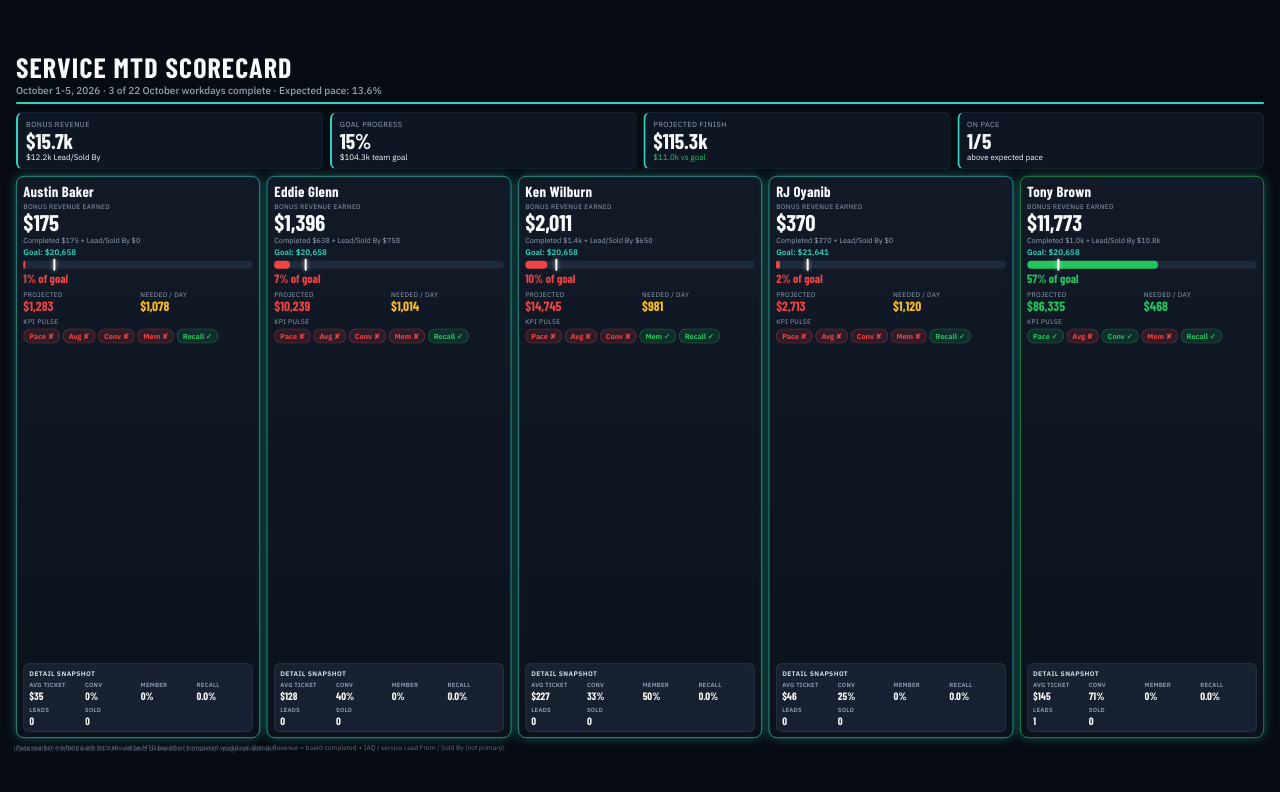
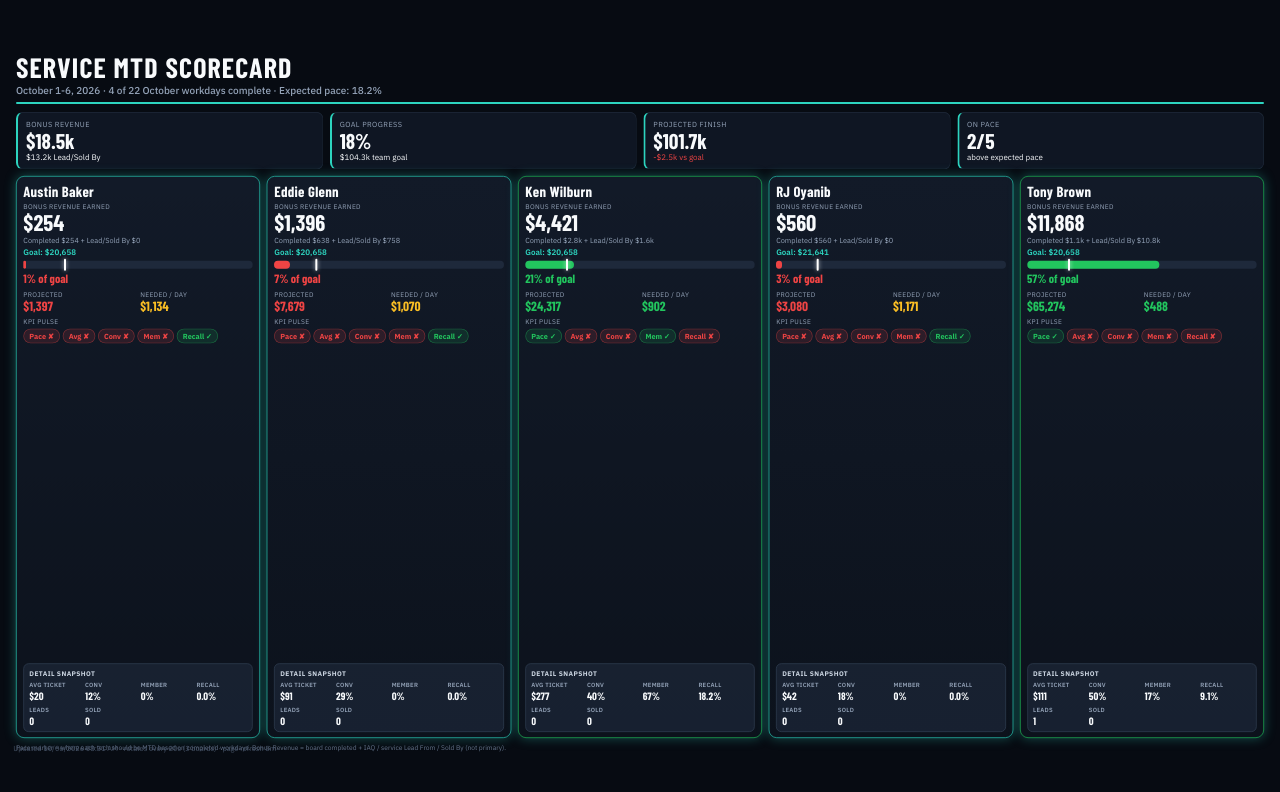
Before and after one commit to ceilingxfan/integrity-ac-scorecard, a plain HTML site: page index.html in a window 1280 px wide. Drawn offline with nearby package versions, Linux system fonts and the light colour scheme.

Commit message:
Update technician scorecard TV board

```diff
--- a/index.html
+++ b/index.html
@@ -289,33 +289,33 @@
       <header class="hdr">
         <h1>SERVICE MTD SCORECARD</h1>
         <p class="sub">
-          October 1-5, 2026 · 3 of 22 October workdays complete ·
-          Expected pace: 13.6%
+          October 1-6, 2026 · 4 of 22 October workdays complete ·
+          Expected pace: 18.2%
         </p>
         <div class="rule" style="background:#2dd4bf"></div>
       </header>
       <div class="summary">
             <div class="sum-card" style="border-left:3px solid #2dd4bf">
               <div class="sum-title">Bonus Revenue</div>
-              <div class="sum-val">$15.7k</div>
-              <div class="sum-sub" style="color:#f8fafc">$12.2k Lead/Sold By</div>
+              <div class="sum-val">$18.5k</div>
+              <div class="sum-sub" style="color:#f8fafc">$13.2k Lead/Sold By</div>
             </div>
 
             <div class="sum-card" style="border-left:3px solid #2dd4bf">
               <div class="sum-title">Goal Progress</div>
-              <div class="sum-val">15%</div>
+              <div class="sum-val">18%</div>
               <div class="sum-sub" style="color:#f8fafc">$104.3k team goal</div>
             </div>
 
             <div class="sum-card" style="border-left:3px solid #2dd4bf">
               <div class="sum-title">Projected Finish</div>
-              <div class="sum-val">$115.3k</div>
-              <div class="sum-sub" style="color:#22c55e">$11.0k vs goal</div>
+              <div class="sum-val">$101.7k</div>
+              <div class="sum-sub" style="color:#ef4444">-$2.5k vs goal</div>
             </div>
 
             <div class="sum-card" style="border-left:3px solid #2dd4bf">
               <div class="sum-title">On Pace</div>
-              <div class="sum-val">1/5</div>
+              <div class="sum-val">2/5</div>
               <div class="sum-sub" style="color:#f8fafc">above expected pace</div>
             </div>
             </div>
@@ -323,14 +323,14 @@
     <article class="tech-card" style="border-color:#2dd4bf;box-shadow:0 0 18px rgba(45, 212, 191, 0.35)">
       <h2 class="tech-name">Austin Baker</h2>
       <div class="rev-label">Bonus Revenue Earned</div>
-      <div class="rev-big">$175</div>
-      <div class="rev-sub">Completed $175 + Lead/Sold By $0</div>
+      <div class="rev-big">$254</div>
+      <div class="rev-sub">Completed $254 + Lead/Sold By $0</div>
       <div class="goal-line" style="color:#2dd4bf">Goal: $20,658</div>
 
     <div class="bar-wrap">
       <div class="bar-track">
-        <div class="bar-fill" style="width:0.8%;background:#ef4444"></div>
-        <div class="pace-marker" style="left:13.6%" title="Expected pace"></div>
+        <div class="bar-fill" style="width:1.2%;background:#ef4444"></div>
+        <div class="pace-marker" style="left:18.2%" title="Expected pace"></div>
       </div>
       <div class="bar-pct" style="color:#ef4444">1% of goal</div>
     </div>
@@ -338,11 +338,11 @@
       <div class="proj-grid">
         <div>
           <div class="proj-label">Projected</div>
-          <div class="proj-val" style="color:#ef4444">$1,283</div>
+          <div class="proj-val" style="color:#ef4444">$1,397</div>
         </div>
         <div>
           <div class="proj-label">Needed / Day</div>
-          <div class="proj-val" style="color:#fbbf24">$1,078</div>
+          <div class="proj-val" style="color:#fbbf24">$1,134</div>
         </div>
       </div>
       <div class="kpi-label">KPI Pulse</div>
@@ -354,12 +354,12 @@
 
         <div class="metric-cell">
           <div class="metric-label">Avg ticket</div>
-          <div class="metric-val">$35</div>
+          <div class="metric-val">$20</div>
         </div>
 
         <div class="metric-cell">
           <div class="metric-label">Conv</div>
-          <div class="metric-val">0%</div>
+          <div class="metric-val">12%</div>
         </div>
 
         <div class="metric-cell">
@@ -398,7 +398,7 @@
     <div class="bar-wrap">
       <div class="bar-track">
         <div class="bar-fill" style="width:6.8%;background:#ef4444"></div>
-        <div class="pace-marker" style="left:13.6%" title="Expected pace"></div>
+        <div class="pace-marker" style="left:18.2%" title="Expected pace"></div>
       </div>
       <div class="bar-pct" style="color:#ef4444">7% of goal</div>
     </div>
@@ -406,11 +406,11 @@
       <div class="proj-grid">
         <div>
           <div class="proj-label">Projected</div>
-          <div class="proj-val" style="color:#ef4444">$10,239</div>
+          <div class="proj-val" style="color:#ef4444">$7,679</div>
         </div>
         <div>
           <div class="proj-label">Needed / Day</div>
-          <div class="proj-val" style="color:#fbbf24">$1,014</div>
+          <div class="proj-val" style="color:#fbbf24">$1,070</div>
         </div>
       </div>
       <div class="kpi-label">KPI Pulse</div>
@@ -422,12 +422,12 @@
 
         <div class="metric-cell">
           <div class="metric-label">Avg ticket</div>
-          <div class="metric-val">$128</div>
+          <div class="metric-val">$91</div>
         </div>
 
         <div class="metric-cell">
           <div class="metric-label">Conv</div>
-          <div class="metric-val">40%</div>
+          <div class="metric-val">29%</div>
         </div>
 
         <div class="metric-cell">
@@ -456,33 +456,33 @@
     </article>
 
 
-    <article class="tech-card" style="border-color:#2dd4bf;box-shadow:0 0 18px rgba(45, 212, 191, 0.35)">
+    <article class="tech-card" style="border-color:#22c55e;box-shadow:0 0 18px rgba(45, 212, 191, 0.35)">
       <h2 class="tech-name">Ken Wilburn</h2>
       <div class="rev-label">Bonus Revenue Earned</div>
-      <div class="rev-big">$2,011</div>
-      <div class="rev-sub">Completed $1.4k + Lead/Sold By $650</div>
+      <div class="rev-big">$4,421</div>
+      <div class="rev-sub">Completed $2.8k + Lead/Sold By $1.6k</div>
       <div class="goal-line" style="color:#2dd4bf">Goal: $20,658</div>
 
     <div class="bar-wrap">
       <div class="bar-track">
-        <div class="bar-fill" style="width:9.7%;background:#ef4444"></div>
-        <div class="pace-marker" style="left:13.6%" title="Expected pace"></div>
+        <div class="bar-fill" style="width:21.4%;background:#22c55e"></div>
+        <div class="pace-marker" style="left:18.2%" title="Expected pace"></div>
       </div>
-      <div class="bar-pct" style="color:#ef4444">10% of goal</div>
+      <div class="bar-pct" style="color:#22c55e">21% of goal</div>
     </div>
 
       <div class="proj-grid">
         <div>
           <div class="proj-label">Projected</div>
-          <div class="proj-val" style="color:#ef4444">$14,745</div>
+          <div class="proj-val" style="color:#22c55e">$24,317</div>
         </div>
         <div>
           <div class="proj-label">Needed / Day</div>
-          <div class="proj-val" style="color:#fbbf24">$981</div>
+          <div class="proj-val" style="color:#22c55e">$902</div>
         </div>
       </div>
       <div class="kpi-label">KPI Pulse</div>
-      <div class="pills"><span class="pill" style="background:#ef444422;color:#ef4444;border-color:#ef444466">Pace ✘</span><span class="pill" style="background:#ef444422;color:#ef4444;border-color:#ef444466">Avg ✘</span><span class="pill" style="background:#ef444422;color:#ef4444;border-color:#ef444466">Conv ✘</span><span class="pill" style="background:#22c55e22;color:#22c55e;border-color:#22c55e66">Mem ✓</span><span class="pill" style="background:#22c55e22;color:#22c55e;border-color:#22c55e66">Recall ✓</span></div>
+      <div class="pills"><span class="pill" style="background:#22c55e22;color:#22c55e;border-color:#22c55e66">Pace ✓</span><span class="pill" style="background:#ef444422;color:#ef4444;border-color:#ef444466">Avg ✘</span><span class="pill" style="background:#ef444422;color:#ef4444;border-color:#ef444466">Conv ✘</span><span class="pill" style="background:#22c55e22;color:#22c55e;border-color:#22c55e66">Mem ✓</span><span class="pill" style="background:#ef444422;color:#ef4444;border-color:#ef444466">Recall ✘</span></div>
 
       <div class="metric-strip">
         <div class="metric-strip-title">Detail Snapshot</div>
@@ -490,22 +490,22 @@
 
         <div class="metric-cell">
           <div class="metric-label">Avg ticket</div>
-          <div class="metric-val">$227</div>
+          <div class="metric-val">$277</div>
         </div>
 
         <div class="metric-cell">
           <div class="metric-label">Conv</div>
-          <div class="metric-val">33%</div>
+          <div class="metric-val">40%</div>
         </div>
 
         <div class="metric-cell">
           <div class="metric-label">Member</div>
-          <div class="metric-val">50%</div>
+          <div class="metric-val">67%</div>
         </div>
 
         <div class="metric-cell">
           <div class="metric-label">Recall</div>
-          <div class="metric-val">0.0%</div>
+          <div class="metric-val">18.2%</div>
         </div>
 
         <div class="metric-cell">
@@ -527,26 +527,26 @@
     <article class="tech-card" style="border-color:#2dd4bf;box-shadow:0 0 18px rgba(45, 212, 191, 0.35)">
       <h2 class="tech-name">RJ Oyanib</h2>
       <div class="rev-label">Bonus Revenue Earned</div>
-      <div class="rev-big">$370</div>
-      <div class="rev-sub">Completed $370 + Lead/Sold By $0</div>
+      <div class="rev-big">$560</div>
+      <div class="rev-sub">Completed $560 + Lead/Sold By $0</div>
       <div class="goal-line" style="color:#2dd4bf">Goal: $21,641</div>
 
     <div class="bar-wrap">
       <div class="bar-track">
-        <div class="bar-fill" style="width:1.7%;background:#ef4444"></div>
-        <div class="pace-marker" style="left:13.6%" title="Expected pace"></div>
+        <div class="bar-fill" style="width:2.6%;background:#ef4444"></div>
+        <div class="pace-marker" style="left:18.2%" title="Expected pace"></div>
       </div>
-      <div class="bar-pct" style="color:#ef4444">2% of goal</div>
+      <div class="bar-pct" style="color:#ef4444">3% of goal</div>
     </div>
 
       <div class="proj-grid">
         <div>
           <div class="proj-label">Projected</div>
-          <div class="proj-val" style="color:#ef4444">$2,713</div>
+          <div class="proj-val" style="color:#ef4444">$3,080</div>
         </div>
         <div>
           <div class="proj-label">Needed / Day</div>
-          <div class="proj-val" style="color:#fbbf24">$1,120</div>
+          <div class="proj-val" style="color:#fbbf24">$1,171</div>
         </div>
       </div>
       <div class="kpi-label">KPI Pulse</div>
@@ -558,12 +558,12 @@
 
         <div class="metric-cell">
           <div class="metric-label">Avg ticket</div>
-          <div class="metric-val">$46</div>
+          <div class="metric-val">$42</div>
         </div>
 
         <div class="metric-cell">
           <div class="metric-label">Conv</div>
-          <div class="metric-val">25%</div>
+          <div class="metric-val">18%</div>
         </div>
 
         <div class="metric-cell">
@@ -595,14 +595,14 @@
     <article class="tech-card" style="border-color:#22c55e;box-shadow:0 0 18px rgba(45, 212, 191, 0.35)">
       <h2 class="tech-name">Tony Brown</h2>
       <div class="rev-label">Bonus Revenue Earned</div>
-      <div class="rev-big">$11,773</div>
-      <div class="rev-sub">Completed $1.0k + Lead/Sold By $10.8k</div>
+      <div class="rev-big">$11,868</div>
+      <div class="rev-sub">Completed $1.1k + Lead/Sold By $10.8k</div>
       <div class="goal-line" style="color:#2dd4bf">Goal: $20,658</div>
 
     <div class="bar-wrap">
       <div class="bar-track">
-        <div class="bar-fill" style="width:57.0%;background:#22c55e"></div>
-        <div class="pace-marker" style="left:13.6%" title="Expected pace"></div>
+        <div class="bar-fill" style="width:57.5%;background:#22c55e"></div>
+        <div class="pace-marker" style="left:18.2%" title="Expected pace"></div>
       </div>
       <div class="bar-pct" style="color:#22c55e">57% of goal</div>
     </div>
@@ -610,15 +610,15 @@
       <div class="proj-grid">
         <div>
           <div class="proj-label">Projected</div>
-          <div class="proj-val" style="color:#22c55e">$86,335</div>
+          <div class="proj-val" style="color:#22c55e">$65,274</div>
         </div>
         <div>
           <div class="proj-label">Needed / Day</div>
-          <div class="proj-val" style="color:#22c55e">$468</div>
+          <div class="proj-val" style="color:#22c55e">$488</div>
         </div>
       </div>
       <div class="kpi-label">KPI Pulse</div>
-      <div class="pills"><span class="pill" style="background:#22c55e22;color:#22c55e;border-color:#22c55e66">Pace ✓</span><span class="pill" style="background:#ef444422;color:#ef4444;border-color:#ef444466">Avg ✘</span><span class="pill" style="background:#22c55e22;color:#22c55e;border-color:#22c55e66">Conv ✓</span><span class="pill" style="background:#ef444422;color:#ef4444;border-color:#ef444466">Mem ✘</span><span class="pill" style="background:#22c55e22;color:#22c55e;border-color:#22c55e66">Recall ✓</span></div>
+      <div class="pills"><span class="pill" style="background:#22c55e22;color:#22c55e;border-color:#22c55e66">Pace ✓</span><span class="pill" style="background:#ef444422;color:#ef4444;border-color:#ef444466">Avg ✘</span><span class="pill" style="background:#ef444422;color:#ef4444;border-color:#ef444466">Conv ✘</span><span class="pill" style="background:#ef444422;color:#ef4444;border-color:#ef444466">Mem ✘</span><span class="pill" style="background:#ef444422;color:#ef4444;border-color:#ef444466">Recall ✘</span></div>
 
       <div class="metric-strip">
         <div class="metric-strip-title">Detail Snapshot</div>
@@ -626,22 +626,22 @@
 
         <div class="metric-cell">
           <div class="metric-label">Avg ticket</div>
-          <div class="metric-val">$145</div>
+          <div class="metric-val">$111</div>
         </div>
 
         <div class="metric-cell">
           <div class="metric-label">Conv</div>
-          <div class="metric-val">71%</div>
+          <div class="metric-val">50%</div>
         </div>
 
         <div class="metric-cell">
           <div class="metric-label">Member</div>
-          <div class="metric-val">0%</div>
+          <div class="metric-val">17%</div>
         </div>
 
         <div class="metric-cell">
           <div class="metric-label">Recall</div>
-          <div class="metric-val">0.0%</div>
+          <div class="metric-val">9.1%</div>
         </div>
 
         <div class="metric-cell">
@@ -670,8 +670,8 @@
       <header class="hdr">
         <h1>MAINTENANCE MTD SCORECARD</h1>
         <p class="sub">
-          October 1-5, 2026 · 3 of 22 October workdays complete ·
-          Expected pace: 13.6%
+          October 1-6, 2026 · 4 of 22 October workdays complete ·
+          Expected pace: 18.2%
         </p>
         <div class="rule" style="background:#a78bfa"></div>
       </header>
@@ -690,8 +690,8 @@
 
             <div class="sum-card" style="border-left:3px solid #a78bfa">
               <div class="sum-title">Projected Finish</div>
-              <div class="sum-val">$31.4k</div>
-              <div class="sum-sub" style="color:#22c55e">$11.4k vs goal</div>
+              <div class="sum-val">$23.6k</div>
+              <div class="sum-sub" style="color:#22c55e">$3.6k vs goal</div>
             </div>
 
             <div class="sum-card" style="border-left:3px solid #a78bfa">
@@ -711,7 +711,7 @@
     <div class="bar-wrap">
       <div class="bar-track">
         <div class="bar-fill" style="width:41.1%;background:#22c55e"></div>
-        <div class="pace-marker" style="left:13.6%" title="Expected pace"></div>
+        <div class="pace-marker" style="left:18.2%" title="Expected pace"></div>
       </div>
       <div class="bar-pct" style="color:#22c55e">41% of goal</div>
     </div>
@@ -719,11 +719,11 @@
       <div class="proj-grid">
         <div>
           <div class="proj-label">Projected</div>
-          <div class="proj-val" style="color:#22c55e">$30,154</div>
+          <div class="proj-val" style="color:#22c55e">$22,616</div>
         </div>
         <div>
           <div class="proj-label">Needed / Day</div>
-          <div class="proj-val" style="color:#22c55e">$310</div>
+          <div class="proj-val" style="color:#22c55e">$327</div>
         </div>
       </div>
       <div class="kpi-label">KPI Pulse</div>
@@ -740,12 +740,12 @@
 
         <div class="metric-cell">
           <div class="metric-label">Projected revenue tier</div>
-          <div class="metric-val">$600</div>
+          <div class="metric-val">$400</div>
         </div>
 
         <div class="metric-cell">
           <div class="metric-label">Avg ticket</div>
-          <div class="metric-val">$60</div>
+          <div class="metric-val">$34</div>
         </div>
 
         </div>
@@ -764,7 +764,7 @@
     <div class="bar-wrap">
       <div class="bar-track">
         <div class="bar-fill" style="width:1.7%;background:#ef4444"></div>
-        <div class="pace-marker" style="left:13.6%" title="Expected pace"></div>
+        <div class="pace-marker" style="left:18.2%" title="Expected pace"></div>
       </div>
       <div class="bar-pct" style="color:#ef4444">2% of goal</div>
     </div>
@@ -772,11 +772,11 @@
       <div class="proj-grid">
         <div>
           <div class="proj-label">Projected</div>
-          <div class="proj-val" style="color:#ef4444">$1,276</div>
+          <div class="proj-val" style="color:#ef4444">$957</div>
         </div>
         <div>
           <div class="proj-label">Needed / Day</div>
-          <div class="proj-val" style="color:#fbbf24">$517</div>
+          <div class="proj-val" style="color:#fbbf24">$546</div>
         </div>
       </div>
       <div class="kpi-label">KPI Pulse</div>
@@ -798,7 +798,7 @@
 
         <div class="metric-cell">
           <div class="metric-label">Avg ticket</div>
-          <div class="metric-val">$29</div>
+          <div class="metric-val">$19</div>
         </div>
 
         </div>
@@ -817,8 +817,8 @@
       <header class="hdr">
         <h1>WARRANTY MTD SCORECARD</h1>
         <p class="sub">
-          October 1-5, 2026 · 3 of 22 October workdays complete ·
-          Expected pace: 13.6%
+          October 1-6, 2026 · 4 of 22 October workdays complete ·
+          Expected pace: 18.2%
         </p>
         <div class="rule" style="background:#fb923c"></div>
       </header>
@@ -858,7 +858,7 @@
     <div class="bar-wrap">
       <div class="bar-track">
         <div class="bar-fill" style="width:0.0%;background:#ef4444"></div>
-        <div class="pace-marker" style="left:13.6%" title="Expected pace"></div>
+        <div class="pace-marker" style="left:18.2%" title="Expected pace"></div>
       </div>
       <div class="bar-pct" style="color:#ef4444">0% of goal</div>
     </div>
@@ -870,7 +870,7 @@
         </div>
         <div>
           <div class="proj-label">Needed / Day</div>
-          <div class="proj-val" style="color:#fbbf24">$947</div>
+          <div class="proj-val" style="color:#fbbf24">$1,000</div>
         </div>
       </div>
       <div class="kpi-label">KPI Pulse</div>
@@ -907,7 +907,7 @@
     </div>
     </section>
       </div>
-      <div class="stamp">Updated 10/05/2026 08:31 AM · rotates every 20s (3 boards) · page refresh 5m</div>
+      <div class="stamp">Updated 10/06/2026 08:31 AM · rotates every 20s (3 boards) · page refresh 5m</div>
     </div>
   </div>
 
```
